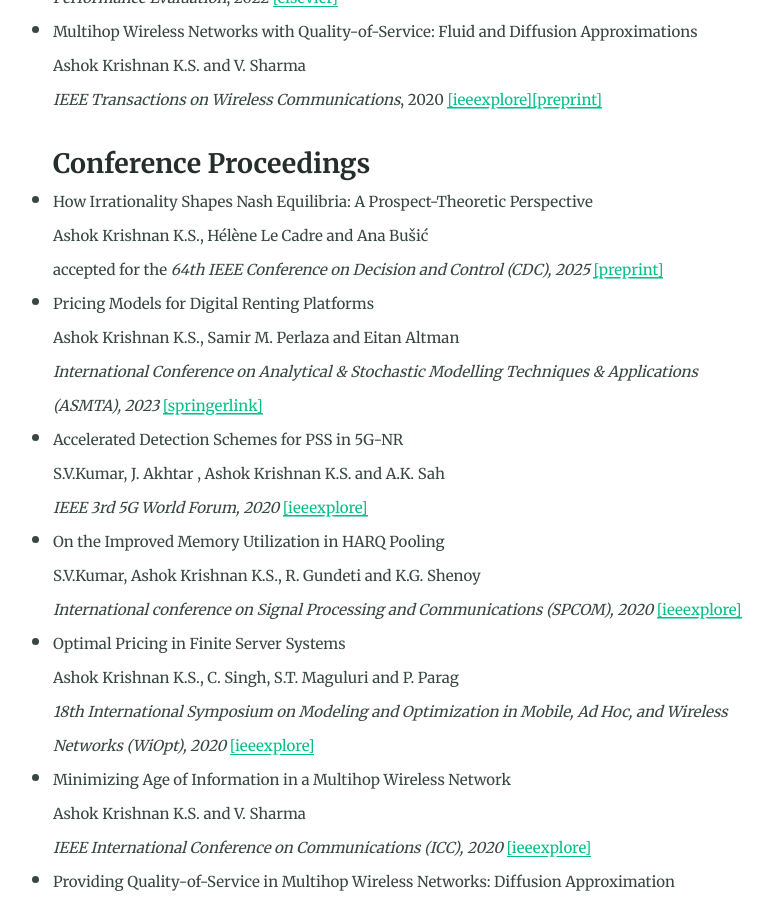
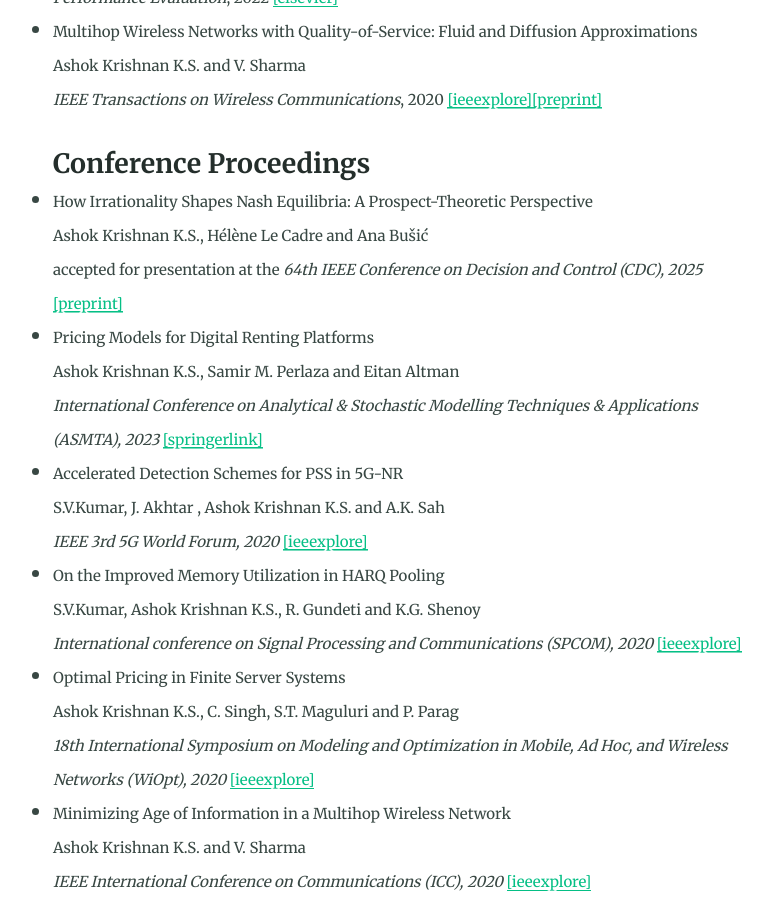
Before and after one commit to ashokkri/ashokkri.github.io, a Jekyll site: the page built from publications.md, in a window 1280 px wide and 900 px high, scrolled down 686 px. Shown: the whole window, without its empty margins (230-1003 px from the left). Built offline with Jekyll 4.4.1, drawn with Linux system fonts in a browser that asks for light colours.

Commit message:
Update publications.md

```diff
--- a/publications.md
+++ b/publications.md
@@ -25,7 +25,7 @@ feature_image: "https://picsum.photos/1300/400?image=989"
 
 - <small>How Irrationality Shapes Nash Equilibria: A Prospect-Theoretic Perspective
    Ashok Krishnan K.S., Hélène Le Cadre and Ana Bušić
-   accepted for the *64th IEEE Conference on Decision and Control (CDC), 2025* [[preprint]](https://https://hal.science/hal-05036781/)
+   accepted for presentation at the *64th IEEE Conference on Decision and Control (CDC), 2025* [[preprint]](https://hal.science/hal-05036781/)
 
  - <small>Pricing Models for Digital Renting Platforms
    Ashok Krishnan K.S., Samir M. Perlaza and Eitan Altman
```
